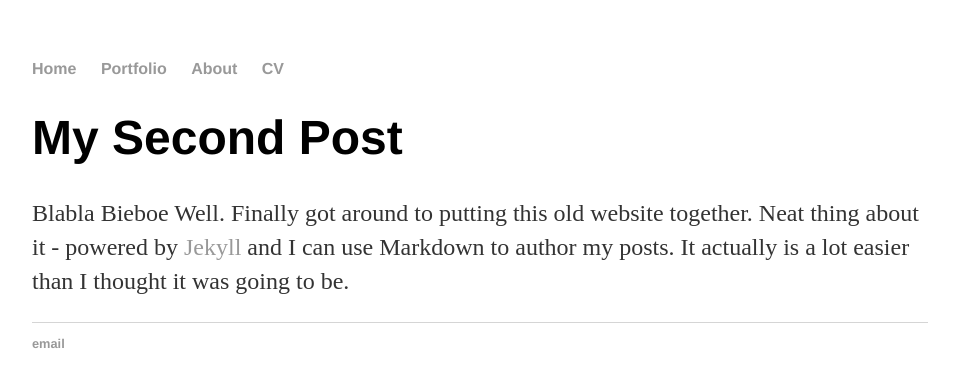
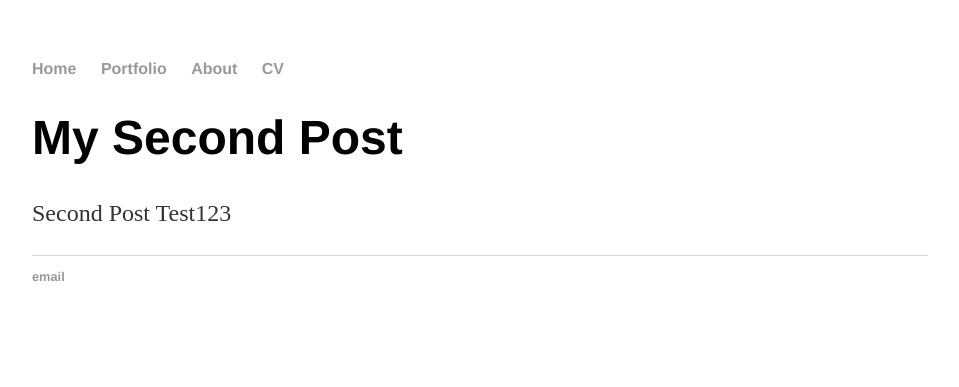
Before and after one commit to SanderHageman/sanderhageman.github.io, a Jekyll site: the page built from _posts/2017-10-12-my-second-post.md, in a window 1280 px wide. Shown: the top 387 px of the page, without its empty margins (160-1119 px from the left). Built offline with Jekyll 4.4.1, drawn with Linux system fonts in a browser that asks for light colours.

Commit message:
Update 2017-10-12-my-second-post.md

```diff
--- a/_posts/2017-10-12-my-second-post.md
+++ b/_posts/2017-10-12-my-second-post.md
@@ -5,5 +5,4 @@
 ---
 
 
-Blabla Bieboe
-Well. Finally got around to putting this old website together. Neat thing about it - powered by [Jekyll](http://jekyllrb.com) and I can use Markdown to author my posts. It actually is a lot easier than I thought it was going to be.
+Second Post Test123
```
